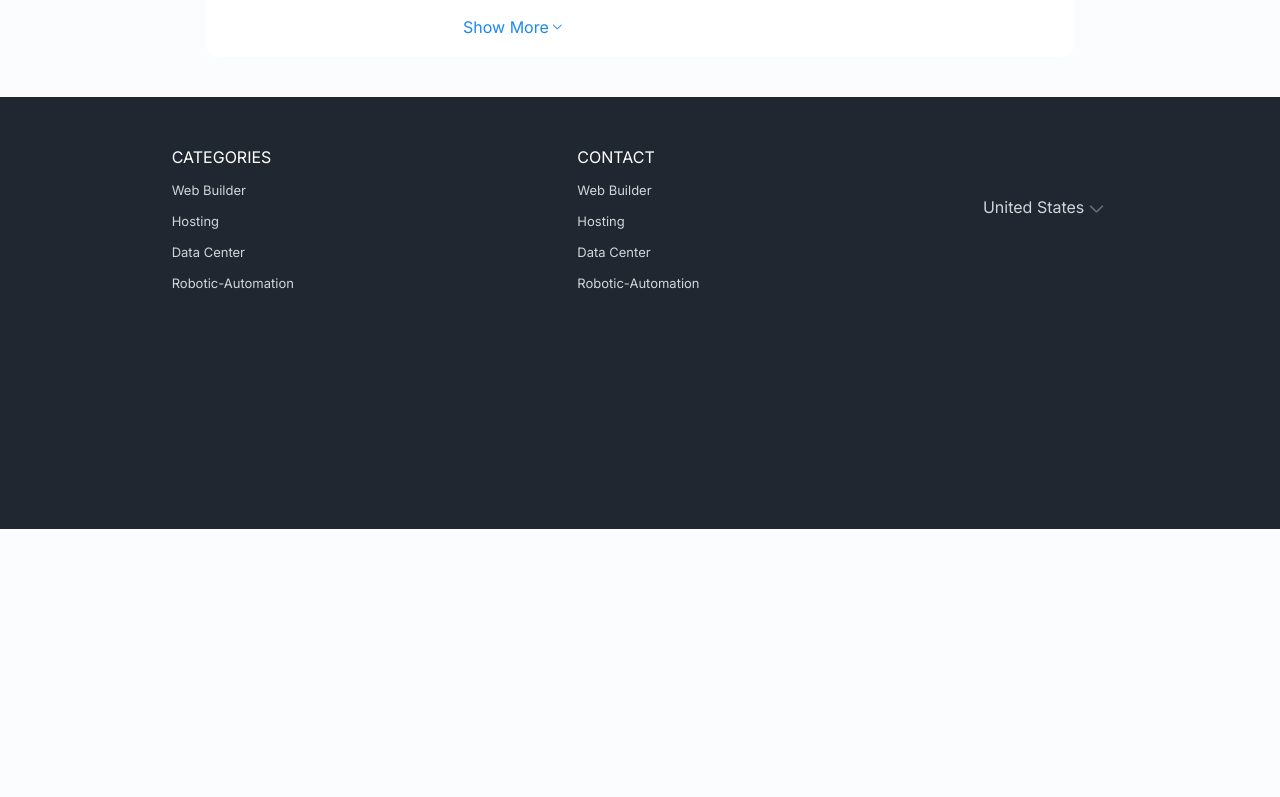
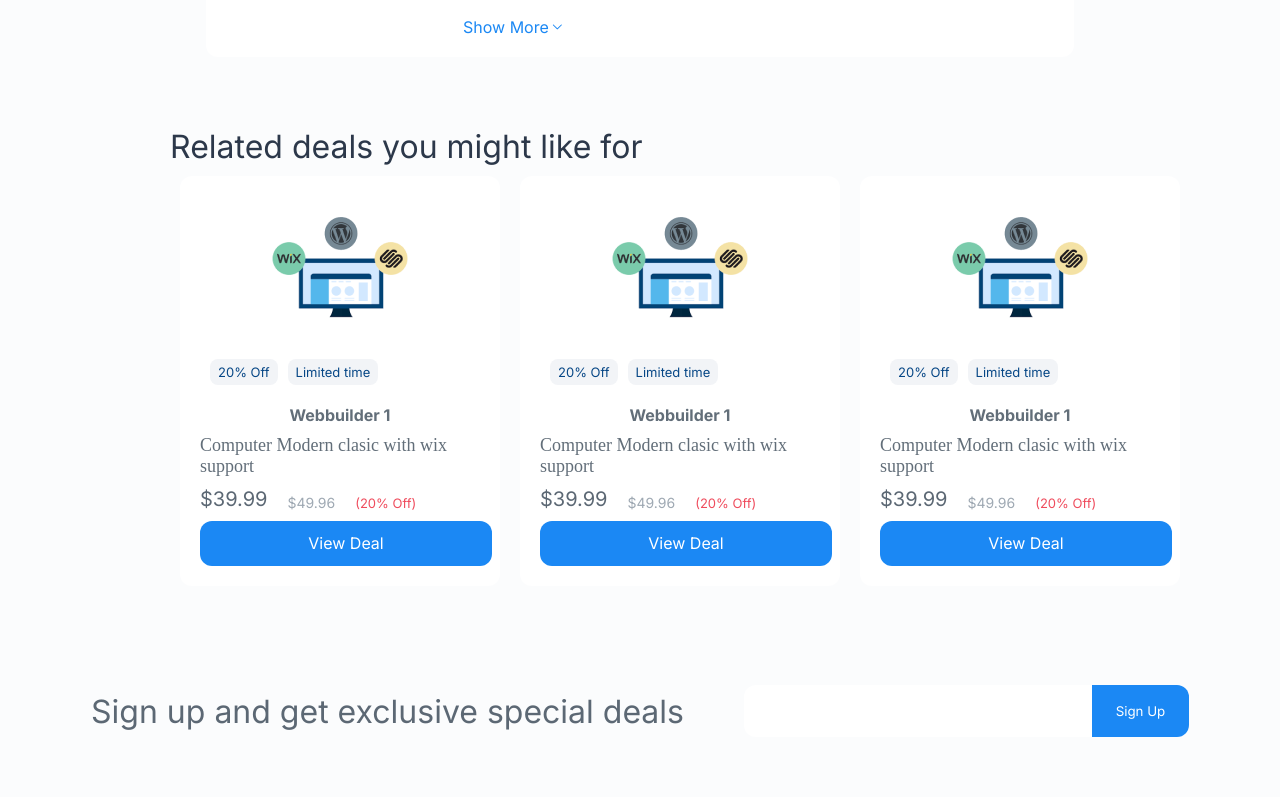
Before and after one commit to sarth-akvaish/LLC_Demo, a React (Vite) app: page / in a window 1280 px wide. Shown: the part 1543-2340 px from the top of the page. Before the commit the page ends 2072 px from the top, so only its background shows below. Built offline with nearby package versions, Linux system fonts and the light colour scheme.

Commit message:
Desktop design completed

```diff
--- a/src/App.jsx
+++ b/src/App.jsx
@@ -4,6 +4,8 @@ import Hero from './components/hero/Hero'
 import BreadcrumbExample from './components/BreadCrum/BreadCrum'
 import Cardcontainer from './components/CardContainer/Cardcontainer'
 import Footer from './components/Footer/Footer'
+import Deals from './components/RelatedDeals/Deals'
+import Newsletter from './components/Newsletter/Newsletter'
 
 const App = () => {
   return (
@@ -12,6 +14,8 @@ const App = () => {
       <Hero />
       <BreadcrumbExample />
       <Cardcontainer />
+      <Deals />
+      <Newsletter />
       <Footer />
     </div>
   )
--- /dev/null
+++ b/src/components/Newsletter/Newsletter.jsx
@@ -0,0 +1,18 @@
+import React from 'react'
+import './newsletter.scss'
+
+
+const Newsletter = () => {
+  return (
+    <div className='newsletter'>
+      <h1 className='heading'>Sign up and get exclusive special deals</h1>
+      <div className='inputField'>
+        <input type="text" />
+        <button>Sign Up</button>
+      </div>
+
+    </div>
+  )
+}
+
+export default Newsletter
--- /dev/null
+++ b/src/components/Newsletter/newsletter.scss
@@ -0,0 +1,41 @@
+.newsletter {
+    display: flex;
+    align-items: center;
+    justify-content: center;
+    // padding: 20px;
+    height: 171px;
+    gap: 60px;
+    flex-direction: row;
+
+    .heading {
+        color: rgba(92, 104, 116, 1);
+        font-family: "Inter";
+        font-weight: 400;
+        font-size: 32px;
+    }
+
+    .inputField {
+
+        input {
+            background-color: white;
+            border: none;
+            width: 348px;
+            height: 52px;
+            outline: none;
+            border-radius: 12px 0 0 12px;
+            text-align: center;
+        }
+
+        button {
+            background-color: rgba(27, 136, 244, 1);
+            font-family: "Inter";
+            width: 97px;
+            cursor: pointer;
+            height: 52px;
+            border: none;
+            border-radius: 0 12px 12px 0;
+            color: white;
+        }
+
+    }
+}
--- /dev/null
+++ b/src/components/RelatedDeals/Deals.jsx
@@ -0,0 +1,68 @@
+import React from 'react'
+import './deals.scss'
+import img from '/img.png';
+
+const Deals = () => {
+
+
+    return (
+        <div className='deals'>
+            <h1>Related deals you might like for</h1>
+            <div className="short-cards-container">
+                <div className='short-card'>
+                    <div className='img-container'>
+                        <img src={img} alt="" />
+                    </div>
+                    <div className='tags'>
+                        <p>20% Off</p>
+                        <p>Limited time</p>
+                    </div>
+                    <p className='heading'>Webbuilder 1</p>
+                    <p className='desc'>Computer  Modern clasic with wix support</p>
+                    <div className='price'>
+                        <p className='first'>$39.99</p>
+                        <p className='second'>$49.96</p>
+                        <p className='third'>(20% Off)</p>
+                    </div>
+                    <button>View Deal</button>
+                </div>
+                <div className='short-card'>
+                    <div className='img-container'>
+                        <img src={img} alt="" />
+                    </div>
+                    <div className='tags'>
+                        <p>20% Off</p>
+                        <p>Limited time</p>
+                    </div>
+                    <p className='heading'>Webbuilder 1</p>
+                    <p className='desc'>Computer  Modern clasic with wix support</p>
+                    <div className='price'>
+                        <p className='first'>$39.99</p>
+                        <p className='second'>$49.96</p>
+                        <p className='third'>(20% Off)</p>
+                    </div>
+                    <button>View Deal</button>
+                </div>
+                <div className='short-card'>
+                    <div className='img-container'>
+                        <img src={img} alt="" />
+                    </div>
+                    <div className='tags'>
+                        <p>20% Off</p>
+                        <p>Limited time</p>
+                    </div>
+                    <p className='heading'>Webbuilder 1</p>
+                    <p className='desc'>Computer  Modern clasic with wix support</p>
+                    <div className='price'>
+                        <p className='first'>$39.99</p>
+                        <p className='second'>$49.96</p>
+                        <p className='third'>(20% Off)</p>
+                    </div>
+                    <button>View Deal</button>
+                </div>
+            </div>
+        </div>
+    )
+}
+
+export default Deals
--- /dev/null
+++ b/src/components/RelatedDeals/deals.scss
@@ -0,0 +1,112 @@
+.deals {
+
+    padding: 30px;
+    margin: 0 140px;
+    display: flex;
+    flex-direction: column;
+
+    h1 {
+        color: rgba(44, 56, 74, 1);
+        font-size: 32px;
+        font-weight: 400;
+        font-family: "Inter";
+    }
+
+    .short-cards-container {
+
+        display: flex;
+        flex-direction: row;
+
+        .short-card {
+            background-color: white;
+            max-width: 320px;
+            max-height: 425px;
+            display: flex;
+            margin: 10px;
+            padding: 20px;
+            gap: 10px;
+            border-radius: 12px;
+            flex-direction: column;
+
+            .img-container {
+                padding: 20px;
+                display: flex;
+                justify-content: center;
+                align-items: center;
+            }
+
+            .tags {
+                display: flex;
+                align-items: center;
+                padding: 10px;
+                gap: 10px;
+
+                p {
+                    padding: 5px 8px;
+                    background-color: rgba(242, 244, 247, 1);
+                    border-radius: 8px;
+                    color: rgba(7, 71, 134, 1);
+                    font-size: 13px;
+                    font-family: "Inter";
+                }
+            }
+
+            .heading {
+                text-align: center;
+                color: rgba(98, 110, 121, 1);
+                font-family: "Inter";
+                font-weight: 700;
+            }
+
+            .desc {
+                display: flex;
+                align-items: flex-start;
+                color: rgba(98, 110, 121, 1);
+                font-weight: 400;
+                font-size: 18px;
+            }
+
+            .price {
+                display: flex;
+                flex-direction: row;
+                align-items: end;
+                gap: 20px;
+
+                .first {
+                    color: rgba(92, 104, 116, 1);
+                    font-weight: 400;
+                    font-size: 20px;
+                    font-family: "Inter";
+
+                }
+
+                .second {
+                    color: rgba(159, 169, 179, 1);
+                    font-size: 14px;
+                    font-family: "Inter";
+                    font-weight: 400;
+                }
+
+                .third {
+                    color: rgba(239, 76, 93, 1);
+                    font-size: 13px;
+                    font-weight: 400;
+                    font-family: "Inter";
+                }
+            }
+
+            button {
+                background-color: rgba(27, 136, 244, 1);
+                border: none;
+                border-radius: 12px;
+                height: 45px;
+                width: 292px;
+                color: white;
+                font-family: "Inter";
+                font-size: 16px;
+                cursor: pointer;
+            }
+        }
+    }
+
+}
```
